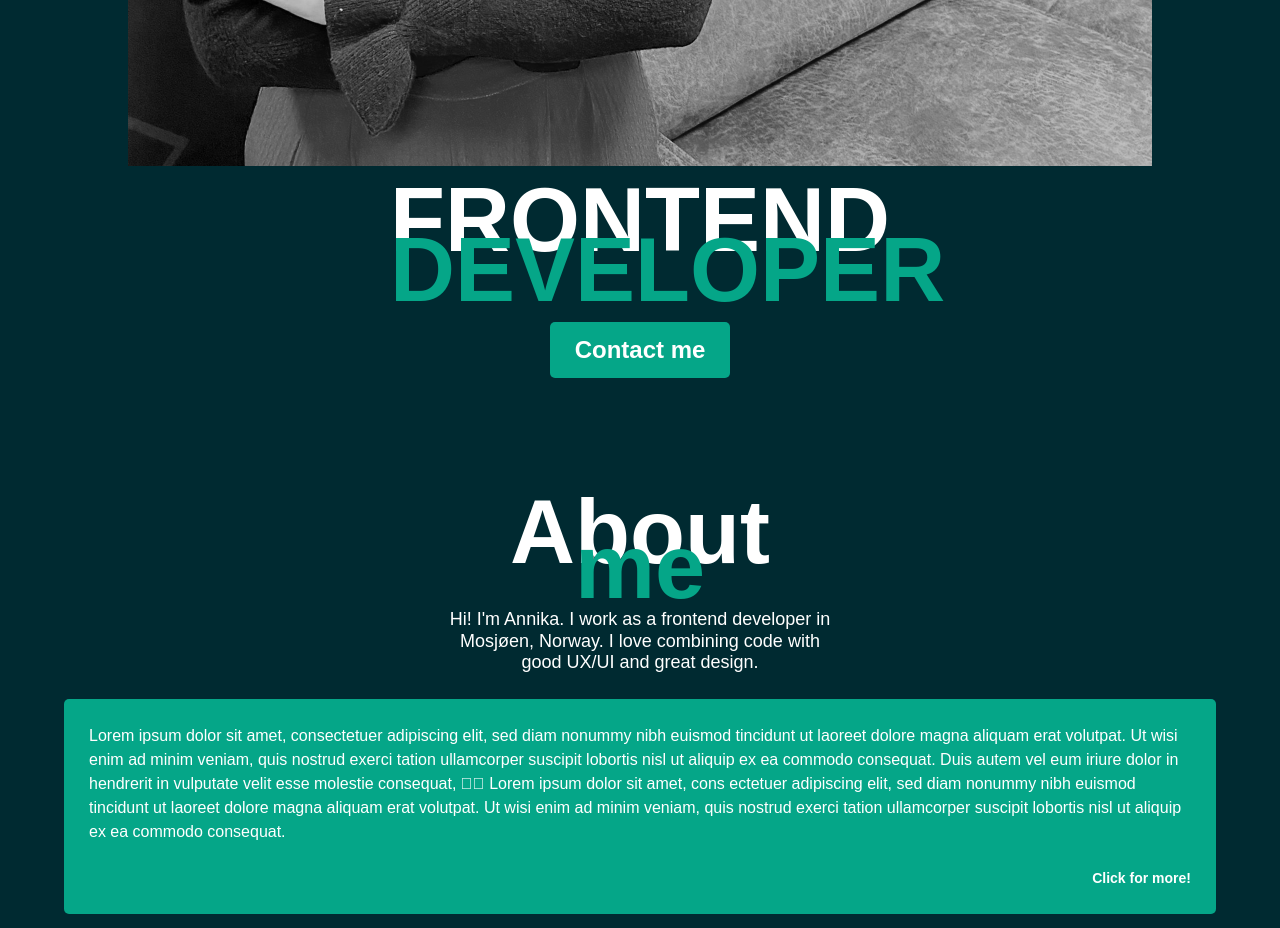
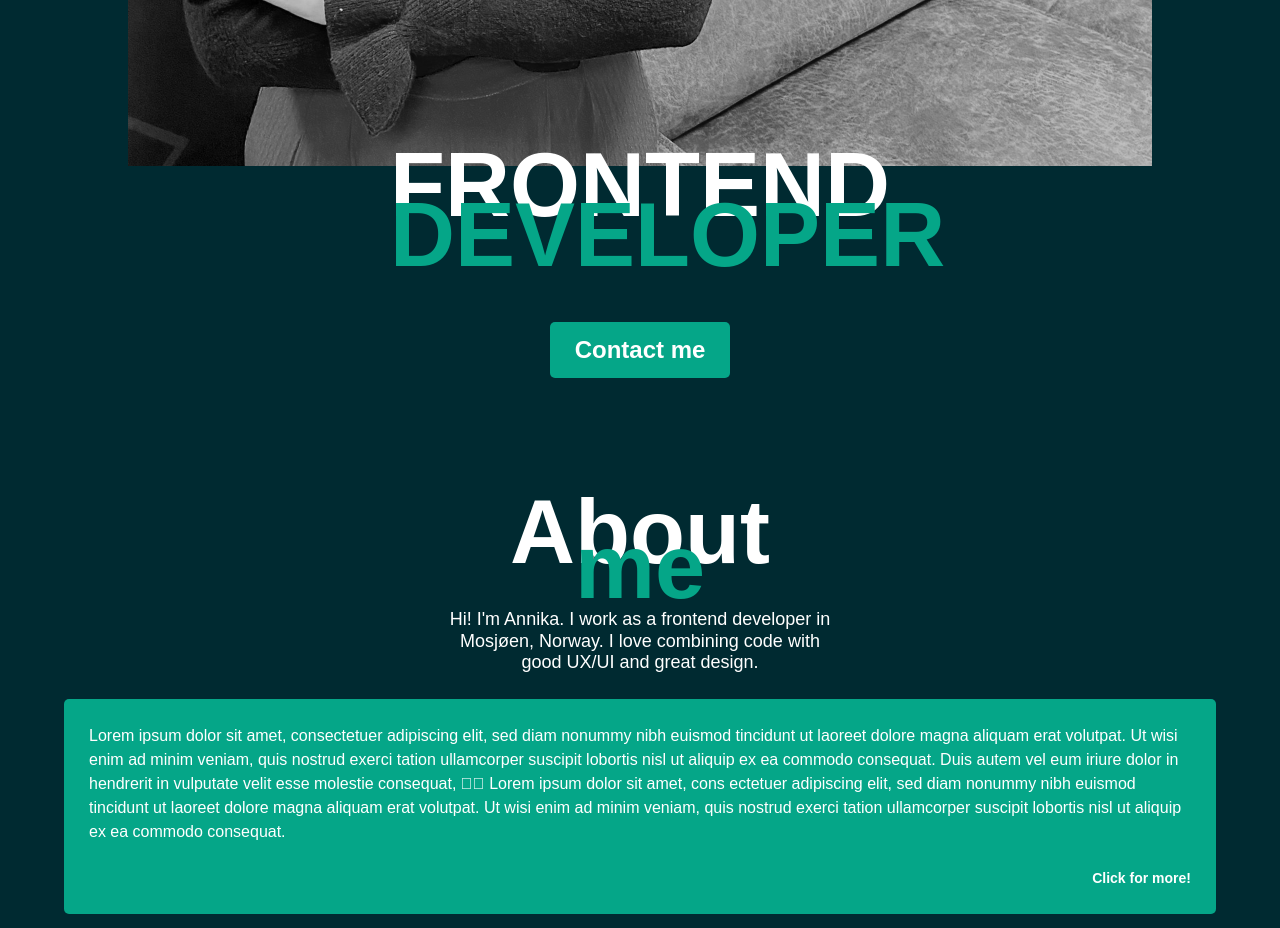
Before and after one commit to Annikaenjoy/Annika-Eng-y-Startup-Bootcamp-CA, a React (Create React App) app in the folder portfolio-app/: page / in a window 1280 px wide. Shown: the part 1020-1948 px from the top of the page. Built offline with nearby package versions, Linux system fonts and the light colour scheme.

Commit message:
Edit styling frontend text

```diff
--- a/portfolio-app/src/sass/partials/_header.scss
+++ b/portfolio-app/src/sass/partials/_header.scss
@@ -17,7 +17,7 @@
 
 .frontend_container {
   position: relative;
-  top: -40px;
+  top: -65px;
   text-align: center;
   margin: 0 auto;
 }
@@ -40,6 +40,10 @@
   margin-bottom: 100px;
 }
 @media (min-width: 600px) {
+  .frontend_container {
+    position: relative;
+    top: -75px;
+  }
   .top_heading1,
   .top_heading2 {
     font-size: 90px;
```
